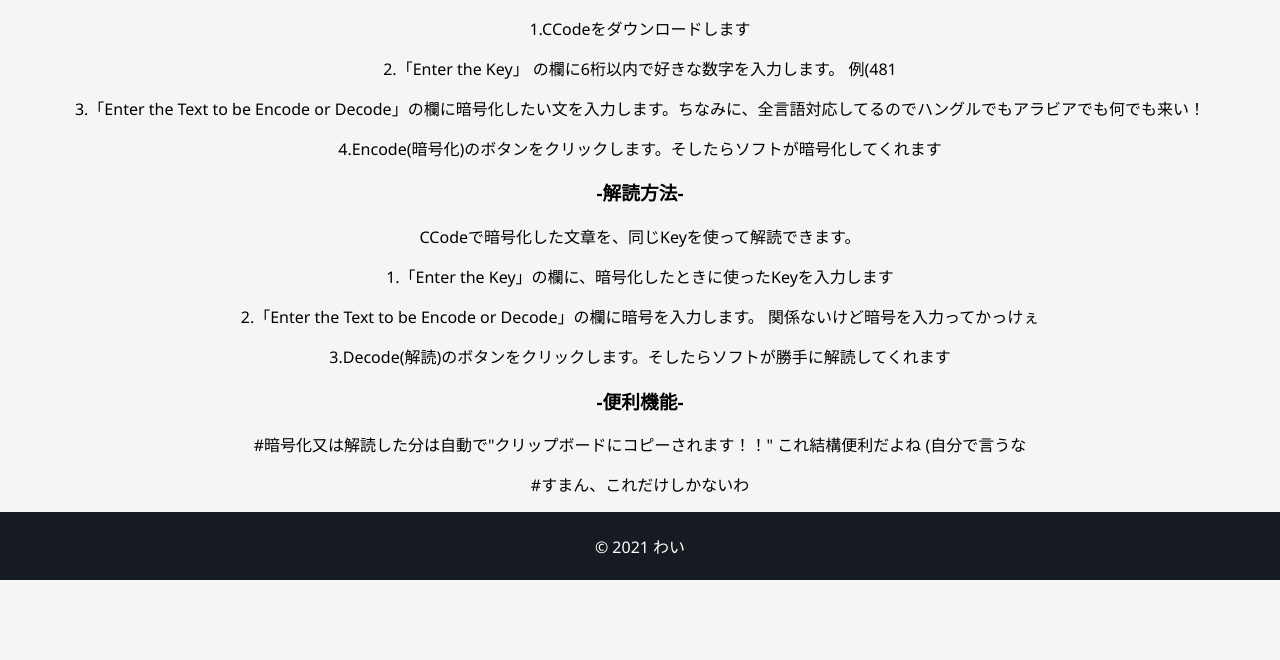
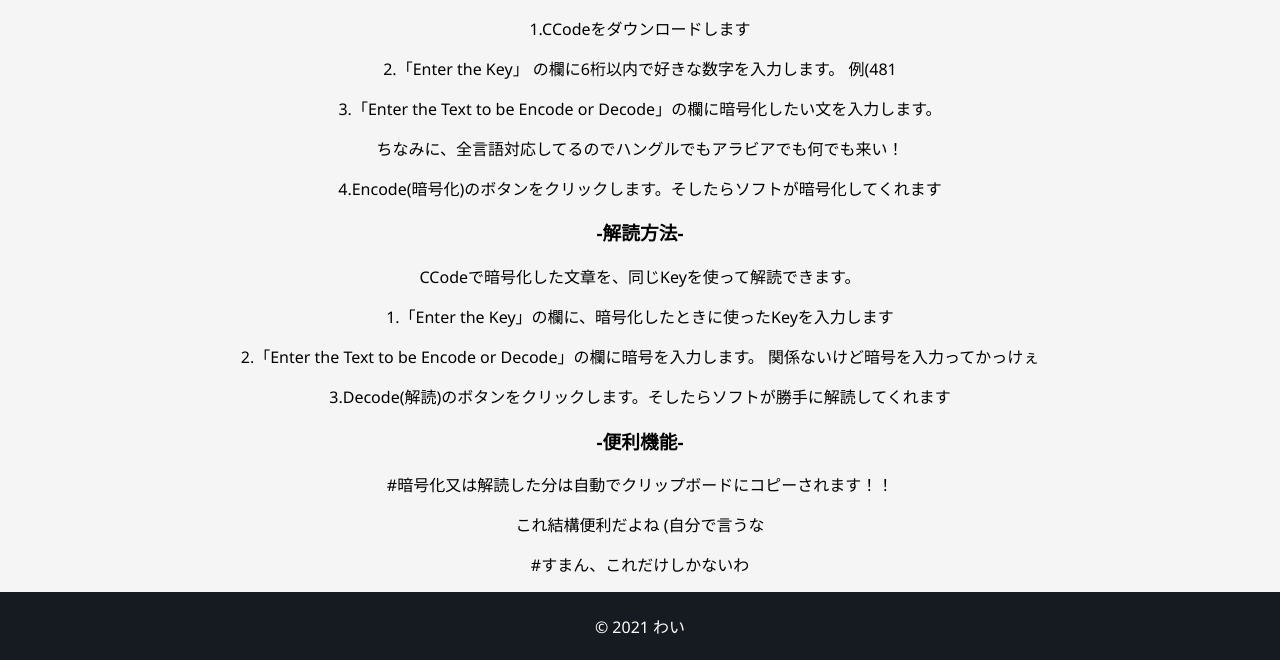
Before and after one commit to Neko288/CCode_Site, a plain HTML site: page leak/index.html in a window 1280 px wide. Shown: the part 249-909 px from the top of the page. Before the commit the page ends 829 px from the top, so only its background shows below. Drawn offline with Linux system fonts and the light colour scheme.

Commit message:
Update index.html
使い方の説明の改行を調整

```diff
--- a/leak/index.html
+++ b/leak/index.html
@@ -25,7 +25,8 @@
             <h3>-暗号化方法-</h3>
             <p>1.CCodeをダウンロードします</p>
             <p>2.「Enter the Key」 の欄に6桁以内で好きな数字を入力します。 例(481</p>
-            <p>3.「Enter the Text to be Encode or Decode」の欄に暗号化したい文を入力します。ちなみに、全言語対応してるのでハングルでもアラビアでも何でも来い！</p>
+            <p>3.「Enter the Text to be Encode or Decode」の欄に暗号化したい文を入力します。</p>
+            <p>   ちなみに、全言語対応してるのでハングルでもアラビアでも何でも来い！</p>
             <p>4.Encode(暗号化)のボタンをクリックします。そしたらソフトが暗号化してくれます</p>
             <h3>-解読方法-</h3>
             <p>CCodeで暗号化した文章を、同じKeyを使って解読できます。</p>
@@ -33,7 +34,8 @@
             <p>2.「Enter the Text to be Encode or Decode」の欄に暗号を入力します。   関係ないけど暗号を入力ってかっけぇ</p>
             <p>3.Decode(解読)のボタンをクリックします。そしたらソフトが勝手に解読してくれます</p>
             <h3>-便利機能-</h3>
-            <p>#暗号化又は解読した分は自動で"クリップボードにコピーされます！！"    これ結構便利だよね (自分で言うな</p>
+            <p>#暗号化又は解読した分は自動でクリップボードにコピーされます！！</p>
+            <p>これ結構便利だよね (自分で言うな</p>
             <p>#すまん、これだけしかないわ</p>
             <div class="new_blog">
 
```
